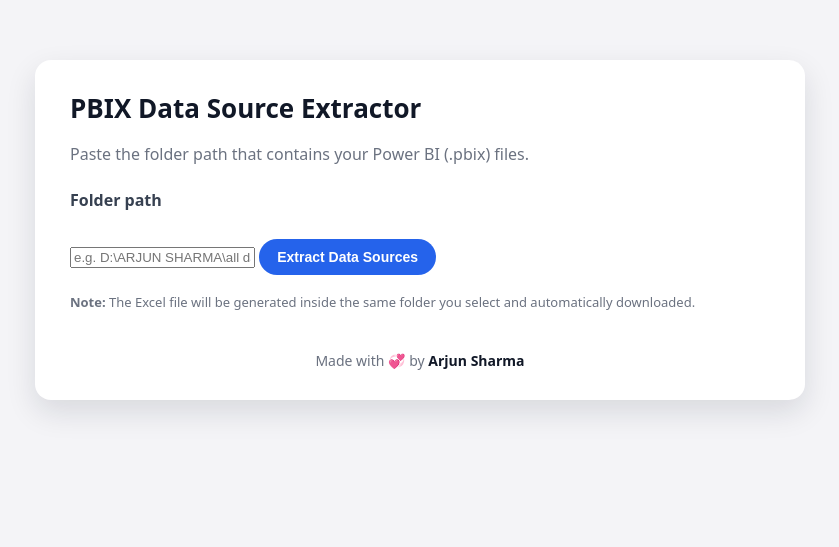
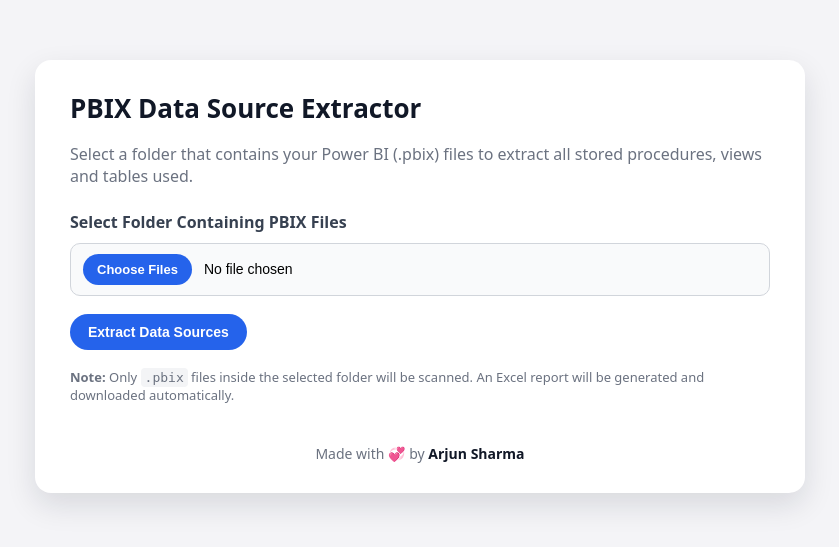
Before and after one commit to sharmaarjun1228/PBIX-Data-Source-Extractor-Power-BI-Metadata-Scanner-, a Flask app: page / in a window 1280 px wide. Shown: the top 547 px of the page, without its empty margins (220-1059 px from the left). Run offline with Flask 3, Linux system fonts and the light colour scheme.

Commit message:
Change input method to select folder for PBIX files
Updated the form to allow folder selection for PBIX files and modified the instructions.

```diff
--- a/templates/index.html
+++ b/templates/index.html
@@ -9,7 +9,7 @@
   <div class="container">
     <h1>PBIX Data Source Extractor</h1>
     <p class="subtitle">
-      Paste the folder path that contains your Power BI (.pbix) files.
+      Select a folder that contains your Power BI (.pbix) files to extract all stored procedures, views and tables used.
     </p>
 
     {% with messages = get_flashed_messages(with_categories=true) %}
@@ -22,13 +22,16 @@
       {% endif %}
     {% endwith %}
 
-    <form method="POST">
-      <label for="folder_path">Folder path</label>
+    <form method="POST" enctype="multipart/form-data">
+      <label for="folder_input">Select Folder Containing PBIX Files</label>
+
       <input
-        type="text"
-        id="folder_path"
-        name="folder_path"
-        placeholder="e.g. D:\ARJUN SHARMA\all dashboard\mpjap\Attendence\New Attendence"
+        type="file"
+        id="folder_input"
+        name="pbix_files"
+        webkitdirectory
+        directory
+        multiple
         required
       />
 
@@ -36,15 +39,12 @@
     </form>
 
     <div class="info">
-      <p><strong>Note:</strong> The Excel file will be generated inside the same folder you select and automatically downloaded.</p>
+      <p><strong>Note:</strong> Only <code>.pbix</code> files inside the selected folder will be scanned. An Excel report will be generated and downloaded automatically.</p>
     </div>
 
     <footer class="credit">
-    Made with 💞 by <strong>Arjun Sharma</strong>
+      Made with 💞 by <strong>Arjun Sharma</strong>
     </footer>
-
-
-
   </div>
 </body>
 </html>
```
